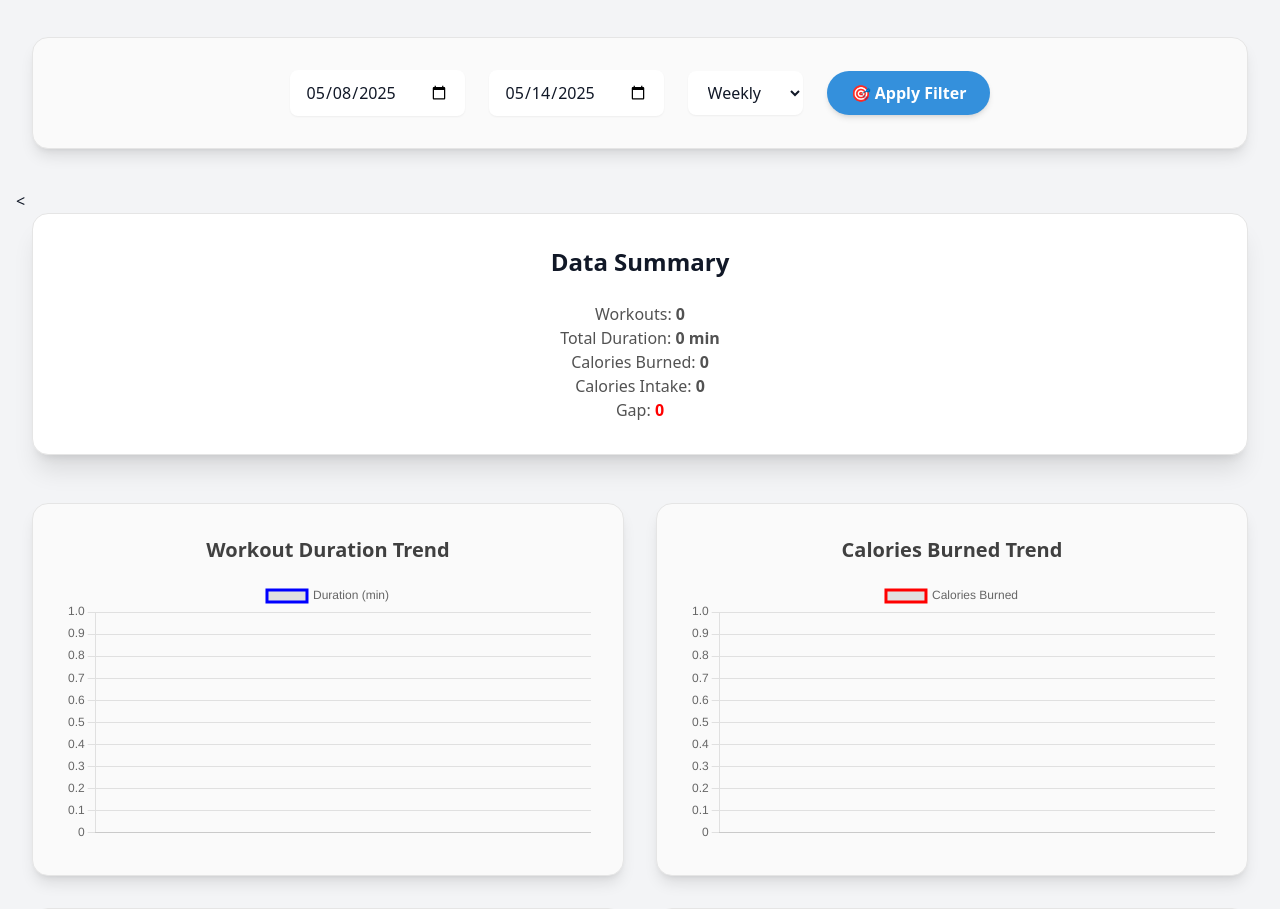
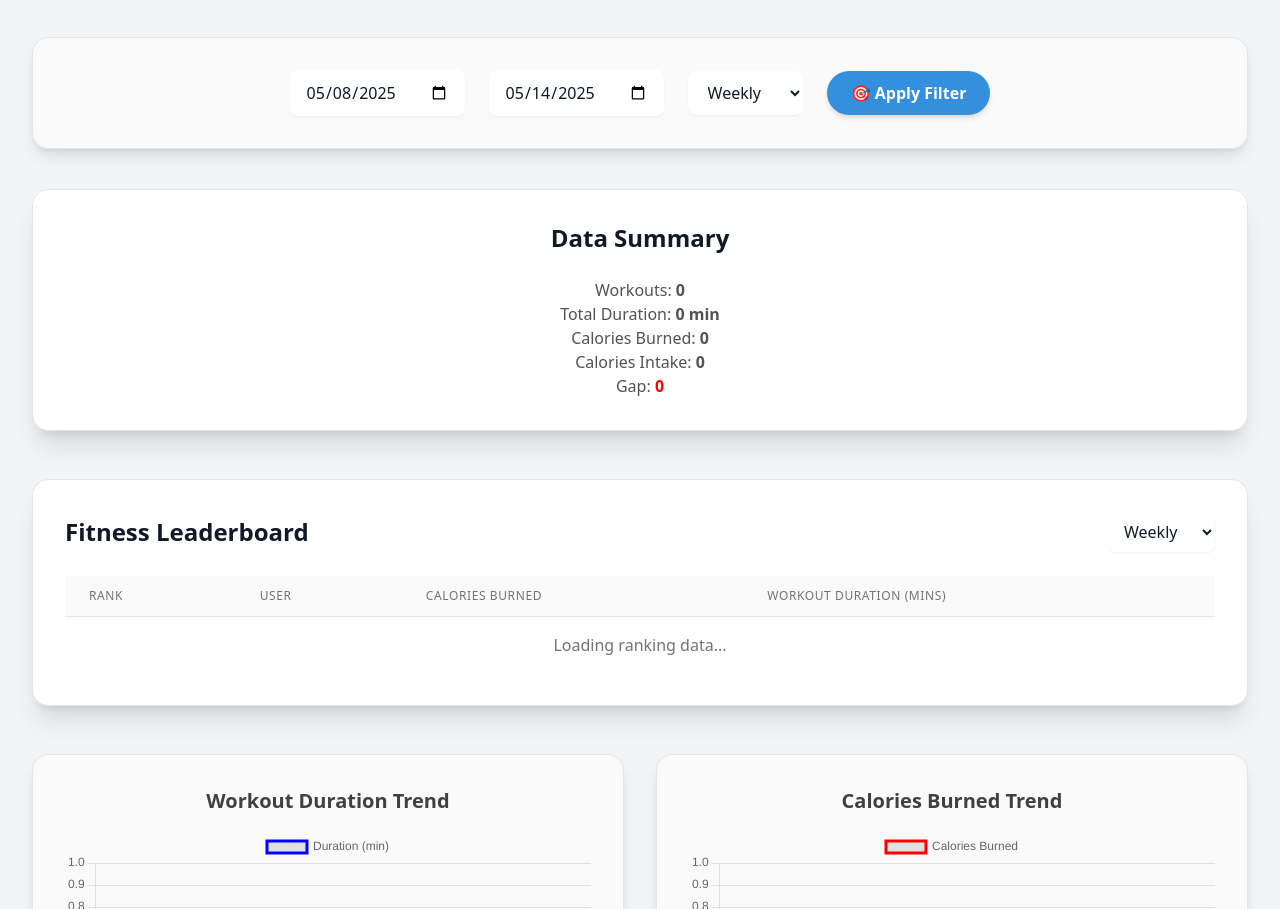
Before and after one commit to KunyangS/fittrack-webapp, a Flask app: page /visualise in a window 1280 px wide. Shown: the part 143-1052 px from the top of the page. Run offline with Flask 3, Linux system fonts and the light colour scheme; the visitor is signed in with stand-in values (Sample User, id 1); data that the repository does not hold is empty; some libraries are stand-ins or nearby versions.

Commit message:
Add fitness data leaderboard and visualization charts

```diff
--- a/app/routes.py
+++ b/app/routes.py
@@ -2,7 +2,7 @@
 from datetime import datetime, timedelta
 
 from app import app, db, login_manager
-from flask import render_template, request, session, redirect, url_for, flash
+from flask import render_template, request, session, redirect, url_for, flash, jsonify
 import random
 from urllib.parse import urlencode
 from app.models import User, UserInfo, ShareEntry, FitnessEntry, FoodEntry
@@ -452,3 +452,153 @@ def terms_of_service():
 @app.context_processor
 def inject_current_year():
     return {'current_year': datetime.now().year}
+
+# API endpoint for fitness ranking data
+@app.route('/api/visualisation/ranking')
+@login_required
+def fitness_ranking():
+    try:
+        # Get the time range parameter (default to 'week')
+        time_range = request.args.get('time_range', 'week')
+
+        # Calculate the start date based on the time range
+        today = datetime.today().date()
+        if time_range == 'week':
+            start_date = today - timedelta(days=7)
+        elif time_range == 'month':
+            start_date = today - timedelta(days=30)
+        elif time_range == 'year':
+            start_date = today - timedelta(days=365)
+        else:
+            # Default to one week
+            start_date = today - timedelta(days=7)
+
+        # Query for fitness entries within the date range
+        fitness_entries = db.session.query(
+            User.username,
+            db.func.sum(FitnessEntry.calories_burned).label('total_calories'),
+            db.func.sum(FitnessEntry.duration).label('total_duration')
+        ).join(
+            FitnessEntry, User.id == FitnessEntry.user_id
+        ).filter(
+            FitnessEntry.date >= start_date
+        ).group_by(
+            User.username
+        ).order_by(
+            db.func.sum(FitnessEntry.calories_burned).desc()
+        ).all()
+
+        # Prepare the ranking data
+        ranking_data = []
+        for i, (username, total_calories, total_duration) in enumerate(fitness_entries, 1):
+            ranking_data.append({
+                'rank': i,
+                'username': username,
+                'total_calories_burned': round(total_calories, 2) if total_calories else 0,
+                'total_duration': round(total_duration, 2) if total_duration else 0
+            })
+
+        # Highlight the current user in the rankings
+        for entry in ranking_data:
+            entry['is_current_user'] = (entry['username'] == current_user.username)
+
+        return jsonify({'ranking': ranking_data, 'time_range': time_range})
+
+    except Exception as e:
+        app.logger.error(f"Error in fitness ranking API: {str(e)}")
+        return jsonify({'error': 'Failed to retrieve ranking data', 'details': str(e)}), 500
+
+# API endpoint for fitness visualization data
+@app.route('/api/visualisation/fitness')
+@login_required
+def fitness_visualization():
+    try:
+        # Get the user ID
+        user_id = current_user.id
+
+        # Get time range parameters (optional)
+        days = request.args.get('days', default=30, type=int)
+
+        # Calculate the start date
+        end_date = datetime.today().date()
+        start_date = end_date - timedelta(days=days)
+
+        # Query fitness entries for the user within the time range
+        fitness_entries = FitnessEntry.query.filter(
+            FitnessEntry.user_id == user_id,
+            FitnessEntry.date >= start_date,
+            FitnessEntry.date <= end_date
+        ).order_by(FitnessEntry.date).all()
+
+        # Query food entries for the user within the time range
+        food_entries = FoodEntry.query.filter(
+            FoodEntry.user_id == user_id,
+            FoodEntry.date >= start_date,
+            FoodEntry.date <= end_date
+        ).order_by(FoodEntry.date).all()
+
+        # Prepare the fitness data for visualization
+        fitness_data = []
+        for entry in fitness_entries:
+            fitness_data.append({
+                'date': entry.date.isoformat(),
+                'activity_type': entry.activity_type,
+                'duration': entry.duration,
+                'calories_burned': entry.calories_burned,
+                'emotion': entry.emotion
+            })
+
+        # Prepare the food data for visualization
+        food_data = []
+        for entry in food_entries:
+            food_data.append({
+                'date': entry.date.isoformat(),
+                'food_name': entry.food_name,
+                'quantity': entry.quantity,
+                'calories': entry.calories,
+                'meal_type': entry.meal_type
+            })
+
+        # Prepare summary statistics
+        total_calories_burned = sum(entry.calories_burned for entry in fitness_entries if entry.calories_burned)
+        total_workout_minutes = sum(entry.duration for entry in fitness_entries if entry.duration)
+        total_calories_consumed = sum(entry.calories for entry in food_entries if entry.calories)
+
+        avg_daily_calories_burned = total_calories_burned / days if days > 0 else 0
+        avg_daily_workout_minutes = total_workout_minutes / days if days > 0 else 0
+        avg_daily_calories_consumed = total_calories_consumed / days if days > 0 else 0
+
+        # Group activities by type
+        activity_types = {}
+        for entry in fitness_entries:
+            if entry.activity_type:
+                activity_types[entry.activity_type] = activity_types.get(entry.activity_type, 0) + 1
+
+        # Sort activities by frequency
+        sorted_activities = sorted(activity_types.items(), key=lambda x: x[1], reverse=True)
+        top_activities = [{'type': k, 'count': v} for k, v in sorted_activities[:5]]
+
+        # Return the compiled data
+        return jsonify({
+            'fitness_entries': fitness_data,
+            'food_entries': food_data,
+            'summary': {
+                'total_calories_burned': round(total_calories_burned, 2),
+                'total_workout_minutes': round(total_workout_minutes, 2),
+                'total_calories_consumed': round(total_calories_consumed, 2),
+                'avg_daily_calories_burned': round(avg_daily_calories_burned, 2),
+                'avg_daily_workout_minutes': round(avg_daily_workout_minutes, 2),
+                'avg_daily_calories_consumed': round(avg_daily_calories_consumed, 2),
+                'calorie_balance': round(total_calories_consumed - total_calories_burned, 2),
+                'top_activities': top_activities
+            },
+            'time_range': {
+                'start_date': start_date.isoformat(),
+                'end_date': end_date.isoformat(),
+                'days': days
+            }
+        })
+
+    except Exception as e:
+        app.logger.error(f"Error in fitness visualization API: {str(e)}")
+        return jsonify({'error': 'Failed to retrieve visualization data', 'details': str(e)}), 500
--- a/templates/visualise.html
+++ b/templates/visualise.html
@@ -1,17 +1,14 @@
 {% extends 'base.html' %}
 
 {% block content %}
-
-
   <!-- Page Header -->
-  <h2 class="text-3xl lg:text-4xl font-heading font-bold mb-10 text-center text-neutral-800 dark:text-neutral-100"> {# Applied header styles #}
+  <h2 class="text-3xl lg:text-4xl font-heading font-bold mb-10 text-center text-neutral-800 dark:text-neutral-100">
     Fitness Data Visualization
   </h2>
 
   <!-- Date range and period selectors -->
-  {# Wrap in a grid container similar to summary/charts and make it full width #}
-  <div class="grid grid-cols-1 md:grid-cols-3 gap-6 lg:gap-8 px-4 mb-10"> {# Added grid container #}
-    <div class="bg-neutral-50 dark:bg-neutral-800 p-6 sm:p-8 rounded-2xl shadow-lg border border-neutral-200 dark:border-neutral-700 col-span-1 md:col-span-3"> {# Added col-span and removed mb-10 #}
+  <div class="grid grid-cols-1 md:grid-cols-3 gap-6 lg:gap-8 px-4 mb-10">
+    <div class="bg-neutral-50 dark:bg-neutral-800 p-6 sm:p-8 rounded-2xl shadow-lg border border-neutral-200 dark:border-neutral-700 col-span-1 md:col-span-3">
       <div class="flex flex-col md:flex-row justify-center items-center space-y-4 md:space-y-0 md:space-x-6 font-sans">
         <input type="date" id="startDate" class="form-input px-4 py-2.5 border-neutral-300 dark:border-neutral-600 rounded-lg focus:outline-none focus:ring-2 focus:ring-primary-light focus:border-primary-light bg-white dark:bg-neutral-700 dark:text-white transition shadow-sm">
         <input type="date" id="endDate" class="form-input px-4 py-2.5 border-neutral-300 dark:border-neutral-600 rounded-lg focus:outline-none focus:ring-2 focus:ring-primary-light focus:border-primary-light bg-white dark:bg-neutral-700 dark:text-white transition shadow-sm">
@@ -20,23 +17,16 @@
           <option value="week" selected>Weekly</option>
           <option value="month">Monthly</option>
         </select>
-        <button id="applyFilter"
-  class="inline-block bg-primary hover:bg-primary-dark text-white font-semibold py-2.5 px-6 rounded-full
-         shadow-md hover:shadow-lg transition duration-200 ease-in-out transform hover:scale-105 focus:outline-none
-         focus:ring-2 focus:ring-offset-2 focus:ring-primary-light">
+        <button id="applyFilter" class="inline-block bg-primary hover:bg-primary-dark text-white font-semibold py-2.5 px-6 rounded-full shadow-md hover:shadow-lg transition duration-200 ease-in-out transform hover:scale-105 focus:outline-none focus:ring-2 focus:ring-offset-2 focus:ring-primary-light">
           🎯 Apply Filter
         </button>
-
       </div>
     </div>
   </div>
 
-  <<!-- Summary overview section -->
+  <!-- Summary overview section -->
   <div id="analytics" class="grid grid-cols-1 md:grid-cols-3 gap-6 lg:gap-8 px-4 mb-12">
-  <div id="summary-card"
-    class="bg-white dark:bg-neutral-800 p-8 rounded-2xl shadow-xl border border-neutral-200 dark:border-neutral-700
-           transition-all duration-300 hover:shadow-2xl transform hover:scale-[1.01] col-span-1 md:col-span-3">
-
+    <div id="summary-card" class="bg-white dark:bg-neutral-800 p-8 rounded-2xl shadow-xl border border-neutral-200 dark:border-neutral-700 transition-all duration-300 hover:shadow-2xl transform hover:scale-[1.01] col-span-1 md:col-span-3">
       <!-- Heading inside summary-card -->
       <h3 class="text-2xl font-heading font-semibold mb-6 text-primary-dark dark:text-primary-light text-center">
         Data Summary
@@ -46,12 +36,57 @@
       <div id="summary-content" class="text-center text-neutral-600 dark:text-neutral-400">
         Loading summary...
       </div>
+    </div>
+  </div>
 
+  <!-- Fitness Ranking Section -->
+  <div class="grid grid-cols-1 gap-6 lg:gap-8 px-4 mb-12">
+    <div class="bg-white dark:bg-neutral-800 p-8 rounded-2xl shadow-xl border border-neutral-200 dark:border-neutral-700 transition-all duration-300 hover:shadow-2xl transform hover:scale-[1.01]">
+      <!-- Ranking Header -->
+      <div class="flex justify-between items-center mb-6">
+        <h3 class="text-2xl font-heading font-semibold text-primary-dark dark:text-primary-light">
+          Fitness Leaderboard
+        </h3>
+        <select id="rankingTimePeriod" class="form-select px-3 py-2 border-neutral-300 dark:border-neutral-600 rounded-lg focus:outline-none focus:ring-2 focus:ring-primary-light focus:border-primary-light bg-white dark:bg-neutral-700 dark:text-white transition shadow-sm">
+          <option value="week" selected>Weekly</option>
+          <option value="month">Monthly</option>
+          <option value="year">Yearly</option>
+        </select>
+      </div>
+
+      <!-- Ranking Table -->
+      <div class="overflow-x-auto">
+        <table class="min-w-full divide-y divide-neutral-200 dark:divide-neutral-700">
+          <thead class="bg-neutral-50 dark:bg-neutral-800">
+            <tr>
+              <th scope="col" class="px-6 py-3 text-left text-xs font-medium text-neutral-500 dark:text-neutral-400 uppercase tracking-wider">
+                Rank
+              </th>
+              <th scope="col" class="px-6 py-3 text-left text-xs font-medium text-neutral-500 dark:text-neutral-400 uppercase tracking-wider">
+                User
+              </th>
+              <th scope="col" class="px-6 py-3 text-left text-xs font-medium text-neutral-500 dark:text-neutral-400 uppercase tracking-wider">
+                Calories Burned
+              </th>
+              <th scope="col" class="px-6 py-3 text-left text-xs font-medium text-neutral-500 dark:text-neutral-400 uppercase tracking-wider">
+                Workout Duration (mins)
+              </th>
+            </tr>
+          </thead>
+          <tbody id="rankingTableBody" class="bg-white dark:bg-neutral-800 divide-y divide-neutral-200 dark:divide-neutral-700">
+            <!-- Ranking data will be inserted here dynamically -->
+            <tr>
+              <td colspan="4" class="px-6 py-4 text-center text-neutral-500 dark:text-neutral-400">
+                Loading ranking data...
+              </td>
+            </tr>
+          </tbody>
+        </table>
+      </div>
     </div>
   </div>
 
   <!-- Chart visualization section -->
-  {# Applied card styles to chart containers #}
   <div class="grid grid-cols-1 md:grid-cols-2 gap-6 lg:gap-8 px-4 mb-12">
     <!-- Duration Trend -->
     <div class="bg-neutral-50 dark:bg-neutral-800 p-6 sm:p-8 rounded-2xl shadow-lg border border-neutral-200 dark:border-neutral-700">
@@ -87,11 +122,9 @@
   <!-- Chart.js and custom logic -->
   <script src="https://cdn.jsdelivr.net/npm/chart.js"></script>
   <script>
-    window.rawData = {{ fitness_data|tojson }};
-    window.foodData = {{ food_data|tojson }};
+    window.rawData = JSON.parse('{{ fitness_data|tojson|safe }}');
+    window.foodData = JSON.parse('{{ food_data|tojson|safe }}');
   </script>
 
   <script src="{{ url_for('static', filename='js/visualise.js') }}"></script>
-
-</div> {# Close container #}
 {% endblock %}
```
Also changed, not shown: static/js/visualize.js (+382 -8 lines). Lines whose indentation alone changed are shown as unchanged.
